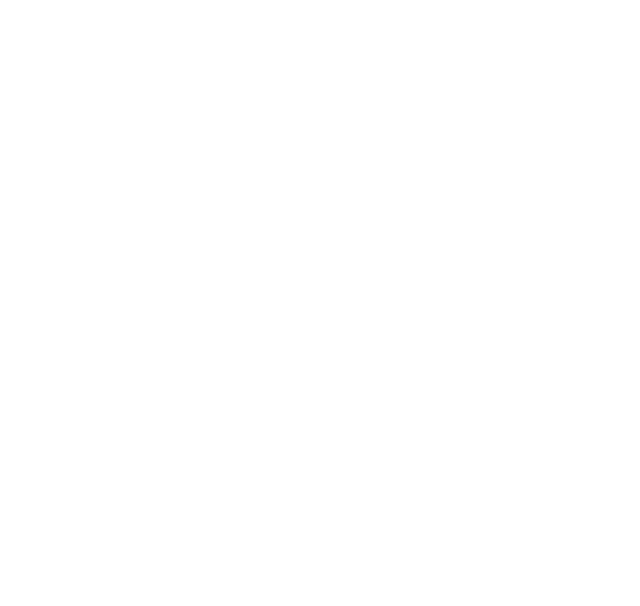
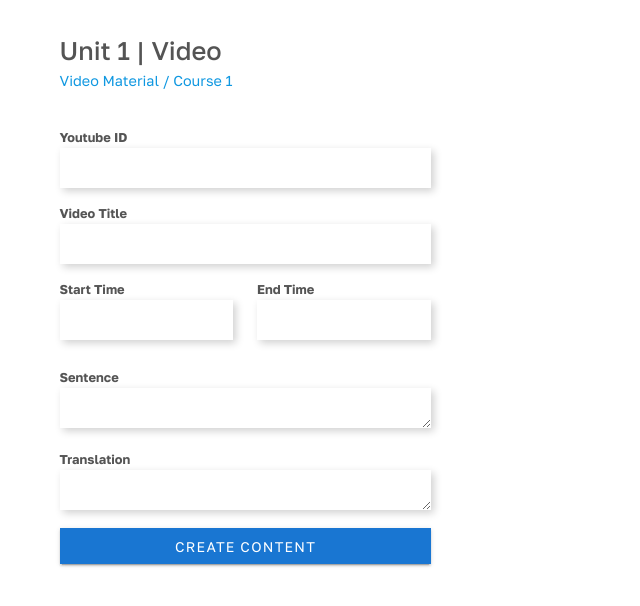
Before and after one commit to legnthebilljustin/mtalking-cms, a Vue app: page /videomaterial/video in a window 1280 px wide. Shown: the top 606 px of the page, without its empty margins (0-640 px from the left). Built offline with nearby package versions, Linux system fonts and the light colour scheme.

Commit message:
added initial look for video

```diff
--- a/src/assets/css/app.css
+++ b/src/assets/css/app.css
@@ -6,5 +6,15 @@
 }
 
 body {
-  background-color: #bdbdbd;
+  background-color: #bcbcbc;
 }
+
+.page-heading {
+	font-size: 1.6rem;
+	font-weight: 500;
+}
+
+.page-heading-subtitle {
+	color: rgb(16, 152, 225);
+	font-size: 0.9rem;
+}
--- a/src/router/index.js
+++ b/src/router/index.js
@@ -24,22 +24,27 @@
         meta: {
             auth: true
         }
+    },
+    {
+        path: "/videomaterial",
+        name: "VideoMaterial",
+        component: () => import("@/views/cms/videomaterial/Index.vue"),
+        meta: {
+            auth: true
+        },
+        children: [
+            {
+                path: "unit",
+                name: "VideoMaterial.Unit",
+                component: () => import("@/views/cms/videomaterial/Unit.vue")
+            },
+            {
+                path: "video",
+                name: "VideoMaterial.Videos",
+                component: () => import("@/views/cms/videomaterial/Video.vue")
+            }
+        ]
     }
-    // {
-    //     path: "/videomaterial",
-    //     name: "VideoMaterial",
-    //     component: () => import("@/views/cms/videomaterial/Index.vue"),
-    //     meta: {
-    //         auth: true,
-    //     },
-    //     children: [
-    //         {
-    //             path: "units",
-    //             name: "VideoMaterial.Unit",
-    //             component: () => import("@/views/cms/videomaterial/Unit.vue")
-    //         },
-    //     ]
-    // }
 ]
 
 const router = new VueRouter({
--- a/src/views/cms/videomaterial/Index.vue
+++ b/src/views/cms/videomaterial/Index.vue
@@ -1,3 +1,3 @@
 <template>
-
+    <router-view></router-view>
 </template>
--- a/src/views/cms/videomaterial/Video.vue
+++ b/src/views/cms/videomaterial/Video.vue
@@ -0,0 +1,86 @@
+<template>
+    <v-container class="mt-5">
+        <div class="page-heading">Unit 1 | Video</div>
+        <div class="page-heading-subtitle">Video Material / Course 1</div>
+        <v-row class="mt-5">
+            <v-col cols="4">
+                <div class="field mb-3">
+                    <label for="">Youtube ID</label>
+                    <input type="text" name="youtube_id" class="custom-input" required>
+                </div>
+                <div class="field mb-3">
+                    <label for="">Video Title</label>
+                    <input type="text" name="title" class="custom-input" required>
+                </div>
+
+                <v-row class="mb-3">
+                    <v-col cols="6">
+                        <div class="field">
+                            <label for="">Start Time</label>
+                            <input type="text" name="start_time" class="custom-input">
+                        </div>
+                    </v-col>
+                    <v-col cols="6">
+                        <div class="field">
+                            <label for="">End Time</label>
+                            <input type="text" name="start_time" class="custom-input">
+                        </div>
+                    </v-col>
+                </v-row>
+                <div class="field mb-3">
+                    <label for="">Sentence</label>
+                    <textarea class="custom-input" name="sentence" cols="30" rows="5"></textarea>
+                </div>
+                <div class="field mb-3">
+                    <label for="">Translation</label>
+                    <textarea class="custom-input" name="translation" cols="30" rows="5"></textarea>
+                </div>
+                <v-btn color="primary" dense block>Create Content</v-btn>
+            </v-col>
+            <v-col cols="8">
+
+            </v-col>
+        </v-row>
+    </v-container>
+</template>
+
+<script>
+export default {
+    data () {
+        return {
+            inputs: []
+        }
+    }
+}
+</script>
+
+<style scoped>
+    .custom-input {
+        border-bottom: 0 !important;
+        border-radius: 0 !important;
+        height: 40px;
+        padding: 5px 15px;
+        box-shadow: 3px 3px 8px rgb(208, 208, 208) !important;
+        background-color: white;
+        max-width: 400px;
+        width: 100%;
+    }
+
+    .custom-input:focus {
+        outline: none;
+    }
+
+    .field {
+        position: relative;
+    }
+
+    .field label {
+        font-size: 0.8rem;
+        font-weight: 600;
+    }
+
+    button {
+        font-weight: 400;
+        border-radius: 0 !important;
+    }
+</style>
```
